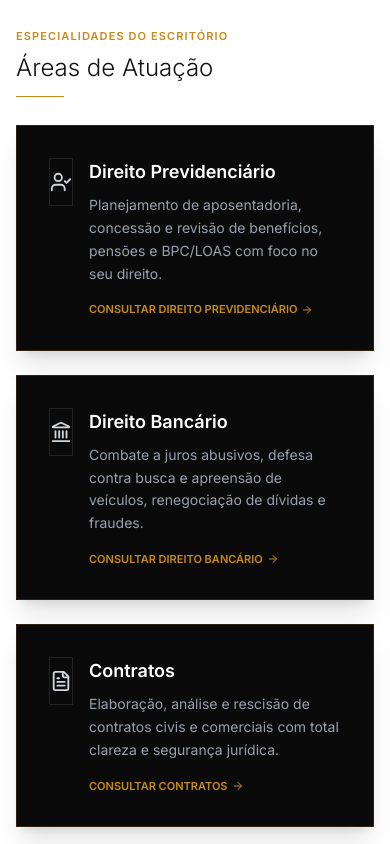
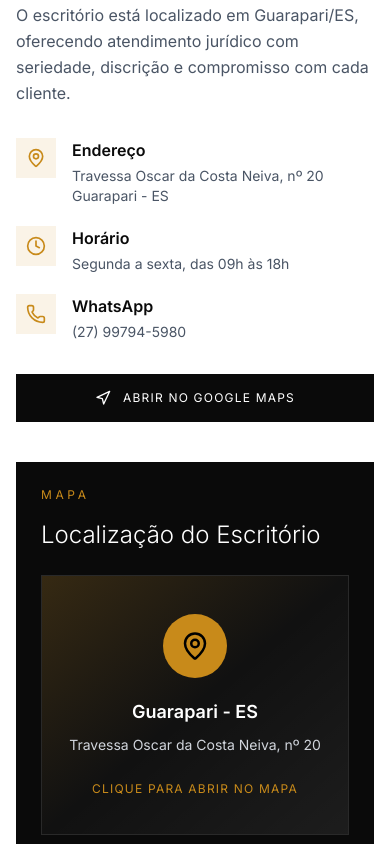
Before and after one commit to SergioooAlexandre/eribaldo-pinheiro-advocacia, a React (Vite) app: page / in a window 390 px wide. Shown: the part 5380-6224 px from the top of the page. Built offline with nearby package versions, Linux system fonts and the light colour scheme.

Commit message:
Corrige favicon e localização mobile

```diff
--- a/index.html
+++ b/index.html
@@ -3,75 +3,80 @@
   <head>
     <meta charset="UTF-8" />
     <meta name="viewport" content="width=device-width, initial-scale=1.0" />
-    <title>Eribaldo Pinheiro Advogado | Advocacia Especializada</title>
+
+    <title>Dr. Eribaldo Pinheiro | Advogado</title>
+
+    <!-- Favicon / Logo na aba -->
+    <link rel="icon" type="image/png" href="/images/logo.png?v=3" />
+    <link rel="shortcut icon" type="image/png" href="/images/logo.png?v=3" />
+    <link rel="apple-touch-icon" href="/images/logo.png?v=3" />
 
     <!-- SEO Meta Tags -->
-    <meta name="description" content="Escritório especializado em Direito Previdenciário, Direito Bancário e Contratos. Atendimento profissional de excelência em Guarapari/ES." />
-    <meta name="keywords" content="Advogado Guarapari, Direito Previdenciário, Direito Bancário, Contratos, Eribaldo Silva Pinheiro, Escritório de Advocacia" />
+    <meta
+      name="description"
+      content="Escritório especializado em Direito Previdenciário, Direito Bancário e Contratos. Atendimento profissional de excelência em Guarapari/ES."
+    />
+    <meta
+      name="keywords"
+      content="Advogado Guarapari, Direito Previdenciário, Direito Bancário, Contratos, Eribaldo Silva Pinheiro, Escritório de Advocacia"
+    />
     <meta name="robots" content="index, follow" />
 
-    <!-- Open Graph / Facebook -->
+    <!-- Open Graph -->
     <meta property="og:type" content="website" />
-    <meta property="og:title" content="Eribaldo Pinheiro Advogado | Advocacia Especializada" />
-    <meta property="og:description" content="Escritório especializado em Direito Previdenciário, Direito Bancário e Contratos. Atendimento profissional de excelência em Guarapari/ES." />
+    <meta property="og:title" content="Dr. Eribaldo Pinheiro | Advogado" />
+    <meta
+      property="og:description"
+      content="Escritório especializado em Direito Previdenciário, Direito Bancário e Contratos. Atendimento profissional de excelência em Guarapari/ES."
+    />
+    <meta property="og:image" content="https://eribaldopinheiroadv.com.br/images/logo.png" />
+    <meta property="og:url" content="https://eribaldopinheiroadv.com.br" />
     <meta property="og:locale" content="pt_BR" />
 
     <!-- Twitter -->
     <meta name="twitter:card" content="summary_large_image" />
-    <meta name="twitter:title" content="Eribaldo Pinheiro Advogado | Advocacia Especializada" />
-    <meta name="twitter:description" content="Escritório especializado em Direito Previdenciário, Direito Bancário e Contratos. Atendimento profissional de excelência em Guarapari/ES." />
+    <meta name="twitter:title" content="Dr. Eribaldo Pinheiro | Advogado" />
+    <meta
+      name="twitter:description"
+      content="Escritório especializado em Direito Previdenciário, Direito Bancário e Contratos. Atendimento profissional de excelência em Guarapari/ES."
+    />
+    <meta name="twitter:image" content="https://eribaldopinheiroadv.com.br/images/logo.png" />
 
-    <!-- Google Fonts: Inter -->
-    <link rel="preconnect" href="https://fonts.googleapis.com">
-    <link rel="preconnect" href="https://fonts.gstatic.com" crossorigin>
-    <link href="https://fonts.googleapis.com/css2?family=Inter:wght@300;400;500;600;700&display=swap" rel="stylesheet">
+    <!-- Google Fonts -->
+    <link rel="preconnect" href="https://fonts.googleapis.com" />
+    <link rel="preconnect" href="https://fonts.gstatic.com" crossorigin />
+    <link
+      href="https://fonts.googleapis.com/css2?family=Inter:wght@300;400;500;600;700&display=swap"
+      rel="stylesheet"
+    />
 
-    <!-- Schema.org para Escritório de Advocacia -->
+    <!-- Schema.org -->
     <script type="application/ld+json">
       {
         "@context": "https://schema.org",
         "@type": "LegalService",
         "name": "Eribaldo Pinheiro Sociedade Individual de Advocacia",
-        "alternateName": "Eribaldo Pinheiro Advogado",
+        "alternateName": "Dr. Eribaldo Pinheiro",
         "description": "Escritório especializado em Direito Previdenciário, Direito Bancário e Contratos.",
-        "url": "https://nexus-sites-br.vercel.app/",
-        "logo": "https://nexus-sites-br.vercel.app/logo.png",
+        "url": "https://eribaldopinheiroadv.com.br",
+        "logo": "https://eribaldopinheiroadv.com.br/images/logo.png",
         "telephone": "+5527997945980",
         "email": "adv.eribaldo@outlook.com",
         "address": {
           "@type": "PostalAddress",
-          "streetAddress": "Travessa Oscar da Costa Neiva, nº 20, Apto 902, Centro",
+          "streetAddress": "Travessa Oscar da Costa Neiva, nº 20",
           "addressLocality": "Guarapari",
           "addressRegion": "ES",
-          "postalCode": "29200-125",
           "addressCountry": "BR"
-        },
-        "geo": {
-          "@type": "GeoCoordinates",
-          "latitude": "-20.6705",
-          "longitude": "-40.4975"
-        },
-        "openingHoursSpecification": {
-          "@type": "OpeningHoursSpecification",
-          "dayOfWeek": [
-            "Monday",
-            "Tuesday",
-            "Wednesday",
-            "Thursday",
-            "Friday"
-          ],
-          "opens": "09:00",
-          "closes": "18:00"
-        },
-        "sameAs": [
-          "https://www.instagram.com/eribaldo.pinheiro"
-        ],
-        "priceRange": "$$"
+        }
       }
     </script>
   </head>
+
   <body class="bg-[#FFFFFF] text-gray-900 selection:bg-[#C88A1A]/30 selection:text-[#C88A1A]">
     <div id="root"></div>
+
+    <!-- Entrada correta do Vite/React -->
     <script type="module" src="/src/main.tsx"></script>
   </body>
 </html>
--- a/src/components/Localizacao.tsx
+++ b/src/components/Localizacao.tsx
@@ -1,156 +1,121 @@
 import React from 'react';
-import { UserCheck, Landmark, FileText, ArrowRight, MapPin } from 'lucide-react';
-import { motion } from 'motion/react';
+import { MapPin, Navigation, Clock, Phone } from 'lucide-react';
 
 export default function Localizacao() {
-  const areas = [
-    {
-      title: 'Direito Previdenciário',
-      icon: UserCheck,
-      description:
-        'Planejamento de aposentadoria, concessão e revisão de benefícios, pensões e BPC/LOAS com foco no seu direito.',
-      linkText: 'Consultar Direito Previdenciário',
-    },
-    {
-      title: 'Direito Bancário',
-      icon: Landmark,
-      description:
-        'Combate a juros abusivos, defesa contra busca e apreensão de veículos, renegociação de dívidas e fraudes.',
-      linkText: 'Consultar Direito Bancário',
-    },
-    {
-      title: 'Contratos',
-      icon: FileText,
-      description:
-        'Elaboração, análise e rescisão de contratos civis e comerciais com total clareza e segurança jurídica.',
-      linkText: 'Consultar Contratos',
-    },
-  ];
+  return (
+    <section
+      id="atendimento"
+      className="w-full bg-white py-16 md:py-24 px-4 sm:px-6 lg:px-8 overflow-visible"
+    >
+      <div className="max-w-7xl mx-auto">
+        <div className="grid grid-cols-1 lg:grid-cols-2 gap-10 lg:gap-16 items-start">
 
-  const mapsUrl =
-    'https://www.google.com/maps/search/?api=1&query=Travessa+Oscar+da+Costa+Neiva,+20,+Apto+902,+Centro,+Guarapari,+ES,+29200-125';
+          {/* LADO ESQUERDO - LOCALIZAÇÃO */}
+          <div className="w-full">
+            <span className="text-xs uppercase tracking-[0.35em] text-[#C88A1A] block mb-4">
+              Atendimento e Localização
+            </span>
 
-  return (
-    <section id="localizacao" className="bg-white py-20 md:py-24 scroll-mt-28">
-      <div className="max-w-7xl mx-auto px-4 sm:px-6 lg:px-8">
+            <h2 className="text-3xl md:text-5xl font-light text-[#0A0A0A] mb-6">
+              Onde Atendemos
+            </h2>
 
-        <div className="grid grid-cols-1 lg:grid-cols-12 gap-10 lg:gap-12 items-stretch">
+            <div className="w-20 h-[2px] bg-[#C88A1A] mb-8"></div>
 
-          {/* ===== ESQUERDA ===== */}
-          <motion.div
-            initial={{ opacity: 0, x: -30 }}
-            whileInView={{ opacity: 1, x: 0 }}
-            viewport={{ once: true }}
-            transition={{ duration: 0.8 }}
-            className="lg:col-span-5 flex flex-col h-full"
-          >
-            <div className="mb-6">
-              <span className="text-[11px] font-semibold text-[#C88A1A] tracking-widest uppercase block mb-2">
-                Onde Atendemos
-              </span>
+            <p className="text-gray-600 leading-relaxed mb-8 text-base md:text-lg">
+              O escritório está localizado em Guarapari/ES, oferecendo atendimento
+              jurídico com seriedade, discrição e compromisso com cada cliente.
+            </p>
 
-              <h2 className="text-2xl font-light text-[#111111]">
-                Localização
-              </h2>
+            <div className="space-y-5 mb-8">
+              <div className="flex items-start gap-4">
+                <div className="min-w-10 w-10 h-10 bg-[#C88A1A]/10 flex items-center justify-center">
+                  <MapPin size={20} className="text-[#C88A1A]" />
+                </div>
+                <div>
+                  <p className="text-[#0A0A0A] font-semibold mb-1">Endereço</p>
+                  <p className="text-gray-600 text-sm md:text-base">
+                    Travessa Oscar da Costa Neiva, nº 20<br />
+                    Guarapari - ES
+                  </p>
+                </div>
+              </div>
 
-              <div className="mt-3 h-[1px] w-12 bg-[#C88A1A]" />
+              <div className="flex items-start gap-4">
+                <div className="min-w-10 w-10 h-10 bg-[#C88A1A]/10 flex items-center justify-center">
+                  <Clock size={20} className="text-[#C88A1A]" />
+                </div>
+                <div>
+                  <p className="text-[#0A0A0A] font-semibold mb-1">Horário</p>
+                  <p className="text-gray-600 text-sm md:text-base">
+                    Segunda a sexta, das 09h às 18h
+                  </p>
+                </div>
+              </div>
+
+              <div className="flex items-start gap-4">
+                <div className="min-w-10 w-10 h-10 bg-[#C88A1A]/10 flex items-center justify-center">
+                  <Phone size={20} className="text-[#C88A1A]" />
+                </div>
+                <div>
+                  <p className="text-[#0A0A0A] font-semibold mb-1">WhatsApp</p>
+                  <p className="text-gray-600 text-sm md:text-base">
+                    (27) 99794-5980
+                  </p>
+                </div>
+              </div>
             </div>
 
             <a
-              href={mapsUrl}
+              href="https://www.google.com/maps/search/?api=1&query=Travessa%20Oscar%20da%20Costa%20Neiva%2020%20Guarapari%20ES"
               target="_blank"
               rel="noreferrer"
-              className="group flex-1 block border border-[#C88A1A]/30 bg-[#0A0A0A] overflow-hidden shadow-lg"
+              className="inline-flex items-center justify-center gap-3 bg-[#0A0A0A] text-white px-6 py-4 text-xs uppercase tracking-widest hover:bg-[#C88A1A] hover:text-black transition w-full sm:w-auto"
             >
-              <div className="relative w-full h-full">
+              <Navigation size={16} />
+              Abrir no Google Maps
+            </a>
+          </div>
 
-                {/* Fundo */}
-                <div
-                  className="absolute inset-0 bg-cover bg-center group-hover:scale-105 transition duration-500"
-                  style={{
-                    backgroundImage:
-                      "linear-gradient(rgba(0,0,0,0.4), rgba(0,0,0,0.5)), url('https://images.unsplash.com/photo-1524661135-423995f22d0b?auto=format&fit=crop&w=1400&q=80')",
-                  }}
-                />
-
-                {/* Botão */}
-                <div className="absolute inset-0 flex items-center justify-center">
-                  <div className="border border-[#C88A1A]/40 bg-[#111111]/90 px-6 py-4 text-center">
-                    <MapPin className="mx-auto mb-2 text-[#C88A1A]" size={16} />
-                    <p className="text-sm font-semibold uppercase text-white">
-                      Abrir no Maps
-                    </p>
-                    <p className="text-[11px] uppercase text-[#C88A1A] mt-1">
-                      Ver rotas
-                    </p>
-                  </div>
-                </div>
-
-              </div>
-            </a>
-          </motion.div>
-
-          {/* ===== DIREITA ===== */}
-          <motion.div
-            id="areas"
-            initial={{ opacity: 0, x: 30 }}
-            whileInView={{ opacity: 1, x: 0 }}
-            viewport={{ once: true }}
-            transition={{ duration: 0.8 }}
-            className="lg:col-span-7 flex flex-col h-full"
-          >
-            <div className="mb-6 pb-1">
-              <span className="text-[11px] font-semibold text-[#C88A1A] tracking-widest uppercase block mb-2">
-                Especialidades do Escritório
+          {/* LADO DIREITO - CARD/MAPA */}
+          <div className="w-full">
+            <div className="w-full bg-[#0A0A0A] text-white p-6 md:p-10 border border-black/10">
+              <span className="text-xs uppercase tracking-[0.3em] text-[#C88A1A] block mb-4">
+                Mapa
               </span>
 
-              <h3 className="text-2xl font-light text-[#111111]">
-                Áreas de Atuação
+              <h3 className="text-2xl md:text-3xl font-light mb-6">
+                Localização do Escritório
               </h3>
 
-              {/* LINHA DOURADA ADICIONADA */}
-              <div className="mt-3 h-[1px] w-12 bg-[#C88A1A]" />
+              <a
+                href="https://www.google.com/maps/search/?api=1&query=Travessa%20Oscar%20da%20Costa%20Neiva%2020%20Guarapari%20ES"
+                target="_blank"
+                rel="noreferrer"
+                className="block w-full min-h-[260px] md:min-h-[360px] bg-[#111111] border border-white/10 relative overflow-hidden group"
+              >
+                <div className="absolute inset-0 bg-gradient-to-br from-[#C88A1A]/20 via-transparent to-white/5"></div>
+
+                <div className="absolute inset-0 flex flex-col items-center justify-center text-center px-6">
+                  <div className="w-16 h-16 rounded-full bg-[#C88A1A] flex items-center justify-center mb-5 group-hover:scale-110 transition">
+                    <MapPin size={30} className="text-black" />
+                  </div>
+
+                  <p className="text-white text-lg font-semibold mb-2">
+                    Guarapari - ES
+                  </p>
+
+                  <p className="text-gray-300 text-sm leading-relaxed max-w-sm">
+                    Travessa Oscar da Costa Neiva, nº 20
+                  </p>
+
+                  <span className="mt-6 text-[#C88A1A] text-xs uppercase tracking-widest">
+                    Clique para abrir no mapa
+                  </span>
+                </div>
+              </a>
             </div>
-
-            <div className="flex flex-col gap-6 flex-1">
-              {areas.map((area) => {
-                const IconComponent = area.icon;
-
-                return (
-                  <a
-                    key={area.title}
-                    href={`https://wa.me/5527997945980?text=Ol%C3%A1%21+Gostaria+de+saber+mais+sobre+a+%C3%A1rea+de+${encodeURIComponent(area.title)}.`}
-                    target="_blank"
-                    rel="noreferrer"
-                    className="block bg-[#0A0A0A] hover:bg-[#111111] border border-[#C88A1A]/20 hover:border-[#C88A1A]/50 p-8 flex-1 transition-all duration-300 group shadow-xl"
-                  >
-                    <div className="flex items-start gap-4">
-
-                      <div className="h-12 w-12 flex items-center justify-center border border-white/10 text-gray-300 group-hover:text-[#C88A1A] group-hover:border-[#C88A1A]/30 transition">
-                        <IconComponent size={22} />
-                      </div>
-
-                      <div>
-                        <h4 className="text-lg font-semibold text-white group-hover:text-[#C88A1A]">
-                          {area.title}
-                        </h4>
-
-                        <p className="text-sm text-gray-400 mt-2 leading-relaxed">
-                          {area.description}
-                        </p>
-
-                        <div className="flex items-center gap-1 text-[11px] font-semibold text-[#C88A1A] uppercase mt-4">
-                          {area.linkText}
-                          <ArrowRight size={12} />
-                        </div>
-                      </div>
-
-                    </div>
-                  </a>
-                );
-              })}
-            </div>
-          </motion.div>
+          </div>
 
         </div>
       </div>
```
